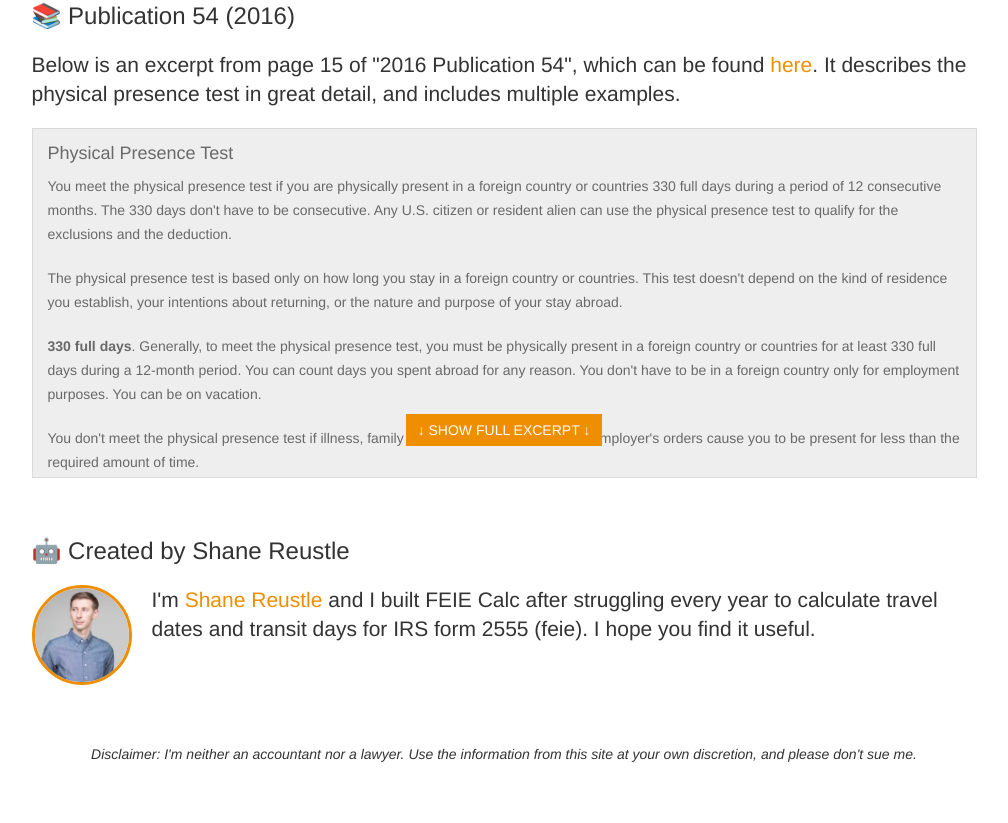
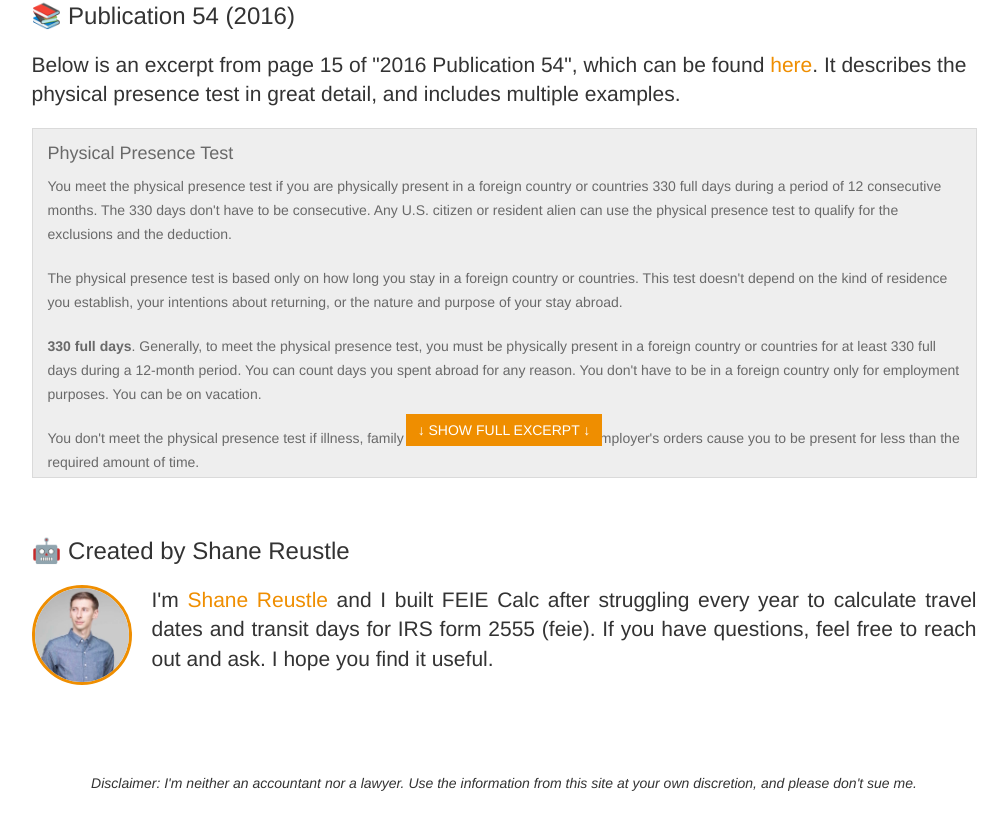
Before and after one commit to MariusVolkhart/feiecalc, a plain HTML site: page index.html in a window 1280 px wide. Shown: the part 1147-1970 px from the top of the page, without its empty margins (136-1144 px from the left). Before the commit the page ends 1941 px from the top, so only its background shows below. Drawn offline with nearby package versions, Linux system fonts and the light colour scheme; a script that the page names is missing.

Commit message:
creator text

```diff
--- a/index.html
+++ b/index.html
@@ -148,7 +148,7 @@
                                 <img src='/static/img/shane-reustle.jpg' align='left' alt='Shane Reustle'/>
                             </a>
 
-                            I'm <a href='http://reustle.org'>Shane Reustle</a> and I built FEIE Calc after struggling every year to calculate travel dates and transit days for IRS form 2555 (feie). I hope you find it useful.
+                            I'm <a href='http://reustle.org'>Shane Reustle</a> and I built FEIE Calc after struggling every year to calculate travel dates and transit days for IRS form 2555 (feie). If you have questions, feel free to reach out and ask. I hope you find it useful.
                             <br/>
                         </p>
                     </div>
--- a/static/scss/style.scss
+++ b/static/scss/style.scss
@@ -126,6 +126,7 @@ $MOBILE: "(max-width: 792px)";
 
 .section-creator {
     margin-bottom: 100px;
+    text-align: justify;
 
     img {
         max-height: 100px;
```
Also changed, not shown: static/css/style.css, 1 other file.
